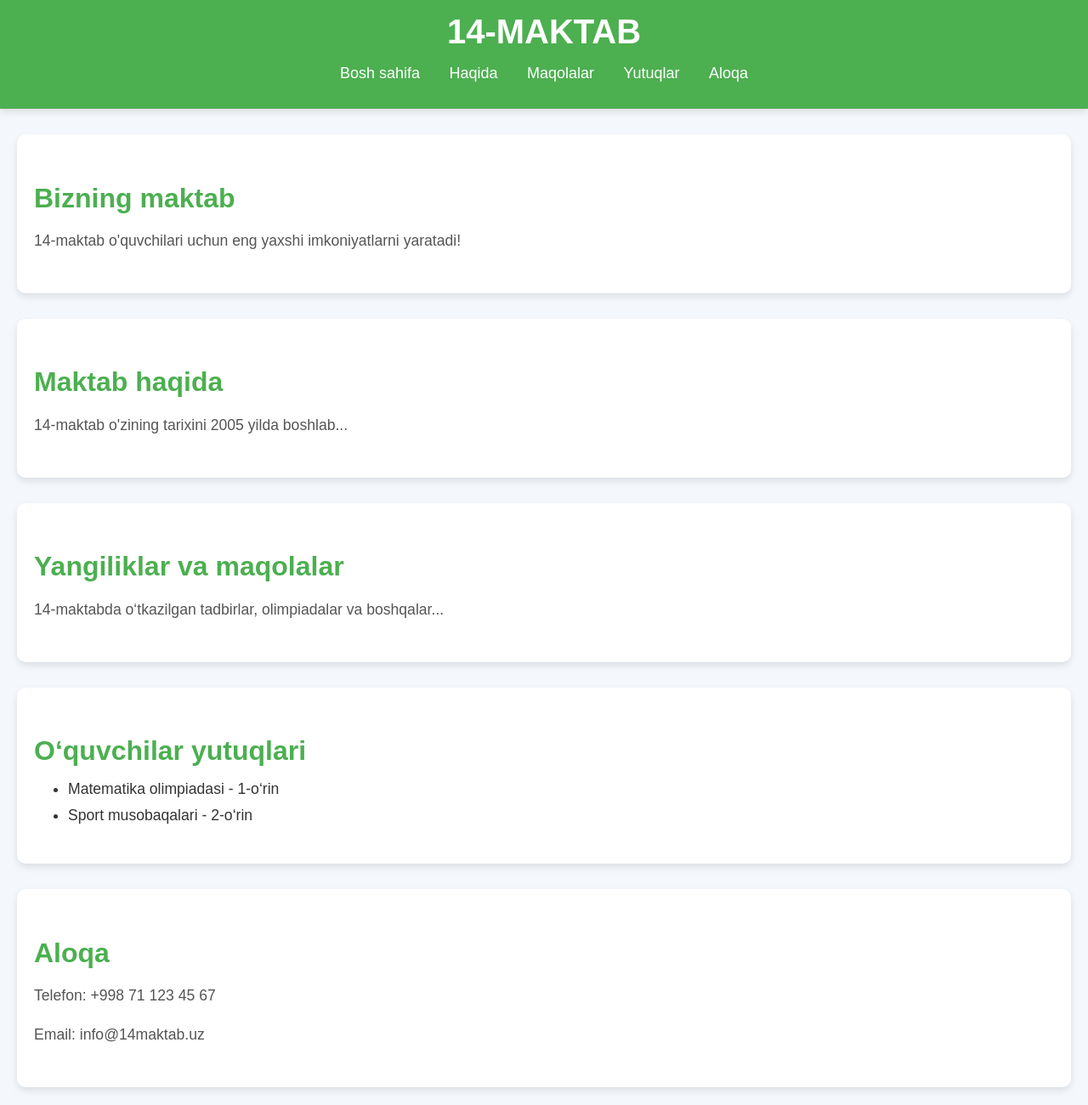
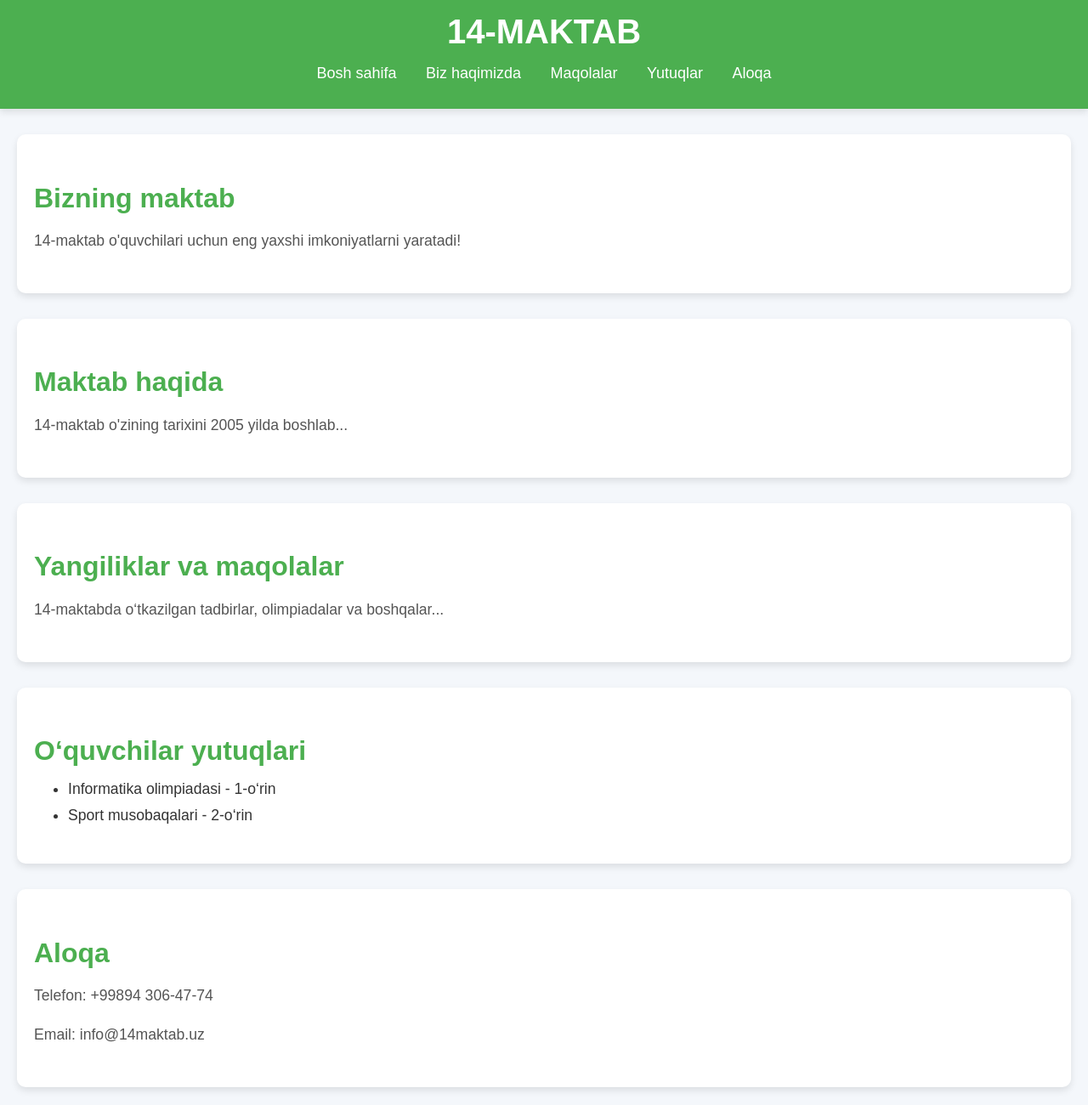
Before and after one commit to AlisherZayniddinov/14-maktab.uz, a plain HTML site: page index.html in a window 1280 px wide. Shown: the top 1300 px of the page at 85% size. Drawn offline with Linux system fonts and the light colour scheme.

Commit message:
O'zgartirildi 23:54

```diff
--- a/index.html
+++ b/index.html
@@ -12,7 +12,7 @@
         <nav>
             <ul>
                 <li><a href="#home">Bosh sahifa</a></li>
-                <li><a href="#about">Haqida</a></li>
+                <li><a href="#about">Biz haqimizda</a></li>
                 <li><a href="#blog">Maqolalar</a></li>
                 <li><a href="#achievements">Yutuqlar</a></li>
                 <li><a href="#contact">Aloqa</a></li>
@@ -38,14 +38,14 @@
     <section id="achievements">
         <h2>O‘quvchilar yutuqlari</h2>
         <ul>
-            <li>Matematika olimpiadasi - 1-o‘rin</li>
+            <li>Informatika olimpiadasi - 1-o‘rin</li>
             <li>Sport musobaqalari - 2-o‘rin</li>
         </ul>
     </section>
 
     <section id="contact">
         <h2>Aloqa</h2>
-        <p>Telefon: +998 71 123 45 67</p>
+        <p>Telefon: +99894 306-47-74</p>
         <p>Email: info@14maktab.uz</p>
     </section>
 
```
